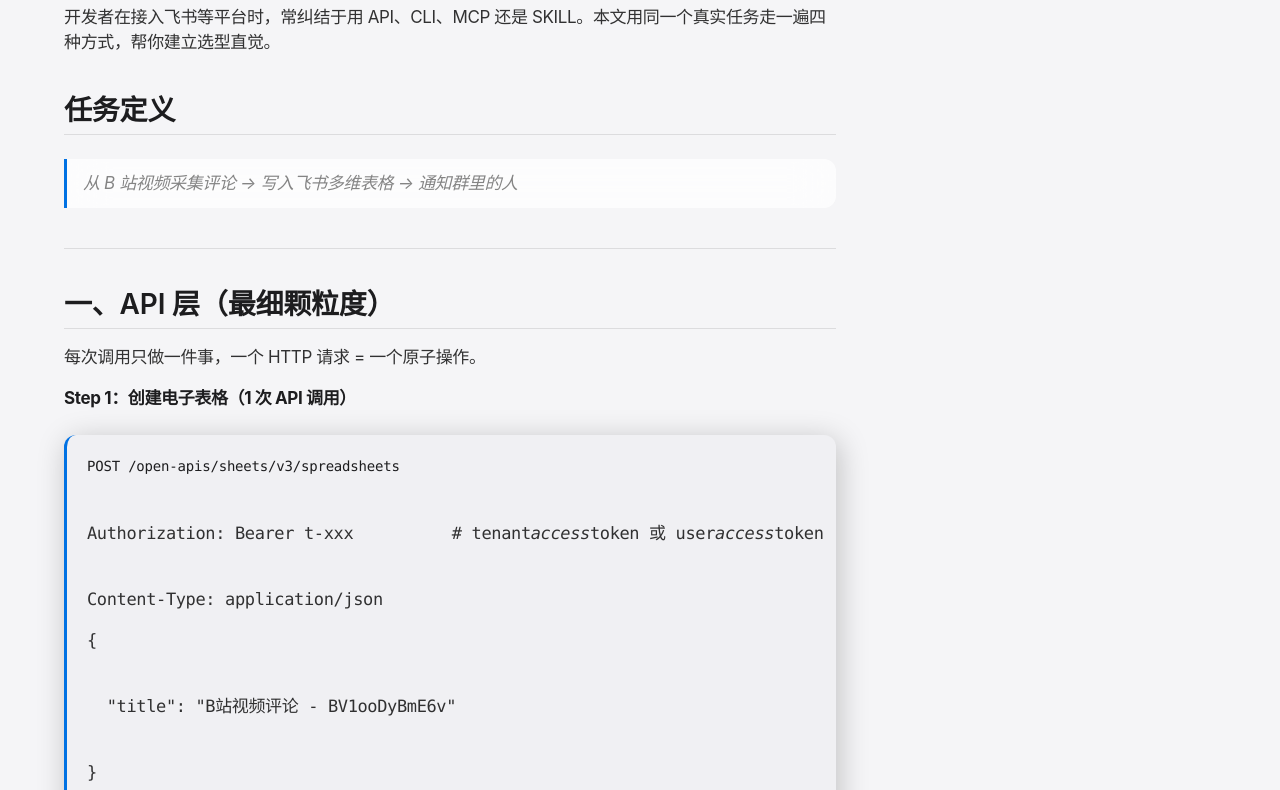
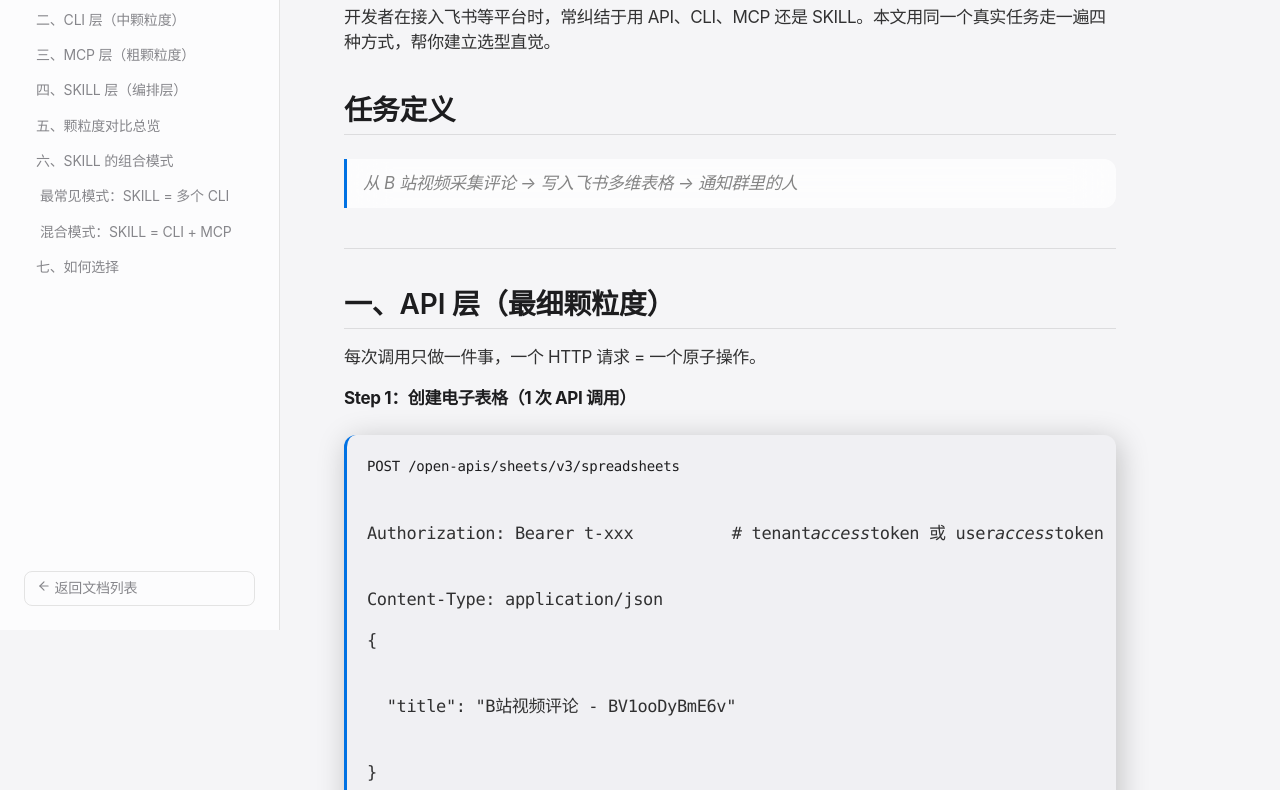
Before and after one commit to Divem/cli-tools-reference, a website: page html/granularity.html in a window 1280 px wide. Shown: the part 170-960 px from the top of the page. Drawn offline with Linux system fonts and the light colour scheme.

Commit message:
Fix: show sidebar on desktop (sticky), drawer only on mobile

```diff
--- a/html/granularity.html
+++ b/html/granularity.html
@@ -34,19 +34,15 @@
     .sidebar {
       width: 280px;
       padding: 1.5rem;
-      position: fixed;
+      position: sticky;
       top: 0;
-      left: 0;
       height: 100vh;
       overflow-y: auto;
       display: flex;
       flex-direction: column;
       border-right: 1px solid var(--color-border);
       background: var(--color-sidebar-bg);
-      z-index: 1000;
-      transform: translateX(-100%);
-      transition: transform 0.3s cubic-bezier(0.4, 0, 0.2, 1);
-      box-shadow: none;
+      flex-shrink: 0;
     }
     .sidebar h2 {
       font-size: 12px;
```
Also changed, not shown: html/claude-cli-reference.html (+2 -6 lines), html/cli-tools-inventory.html (+2 -6 lines), html/design-skills-reference.html (+2 -6 lines), html/ffmpeg-cli-reference.html (+2 -6 lines), html/github-cli-reference.html (+2 -6 lines), html/granularity-apple.html (+18 -1 lines), html/hermes-cli-reference.html (+2 -6 lines), html/lark-cli-reference.html (+2 -6 lines), html/openclaw-cli-reference.html (+2 -6 lines), html/openclaw-vs-hermes-comparison.html (+2 -6 lines), html/opencode-cli-reference.html (+2 -6 lines), html/pandoc-cli-reference.html (+2 -6 lines), html/pencil-cli-reference.html (+2 -6 lines), html/playwright-cli-reference.html (+2 -6 lines).
